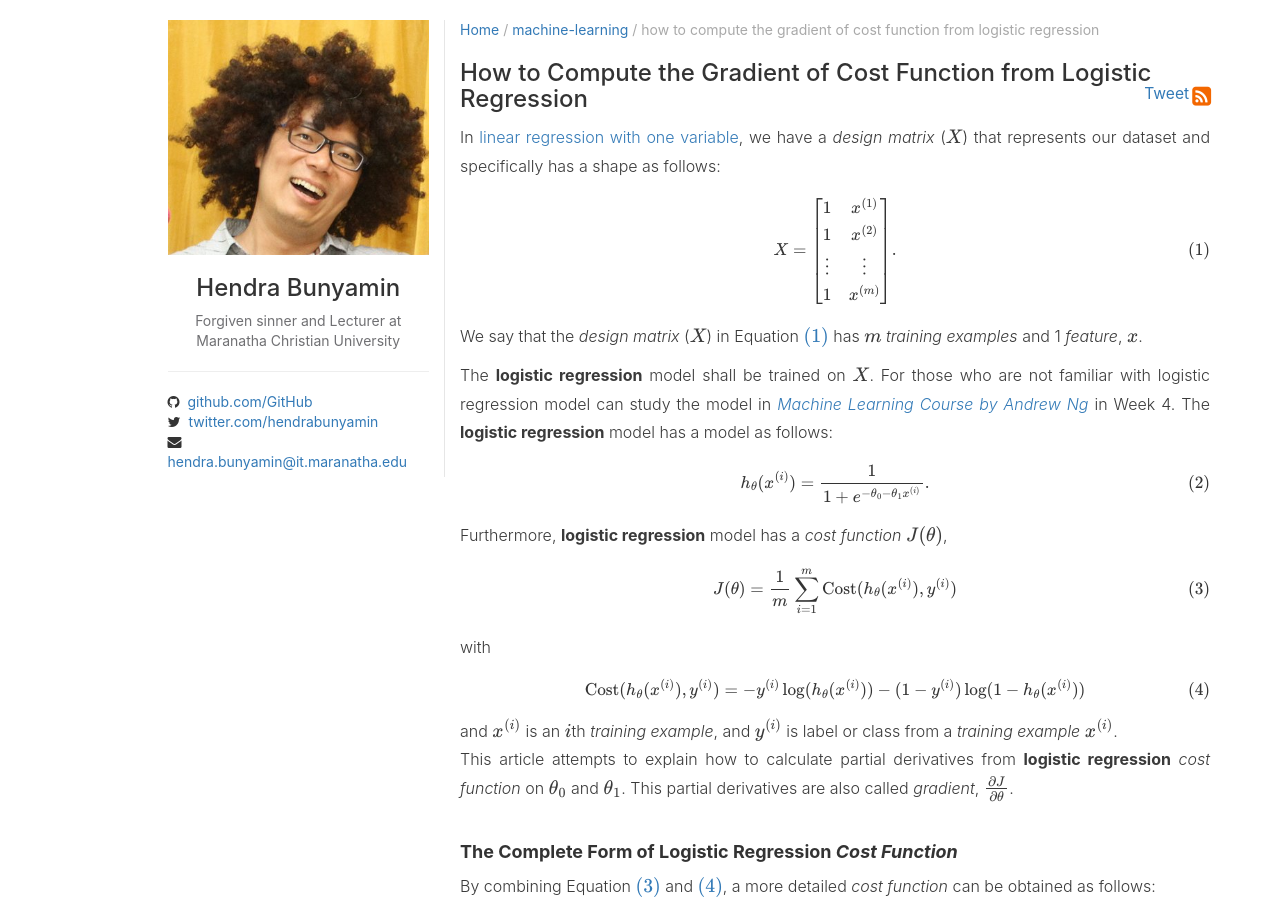
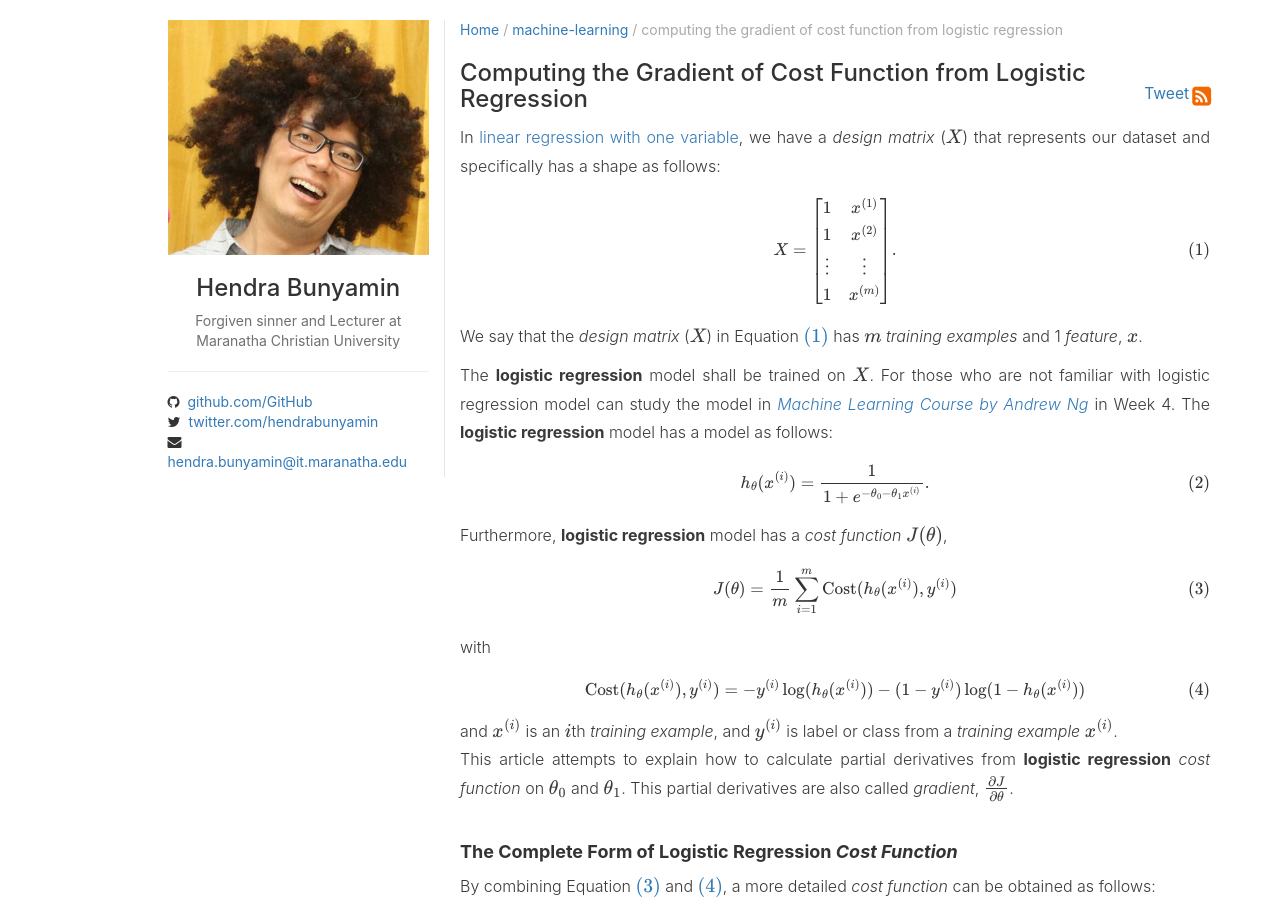
Before and after one commit to jethroGIT/jethrogit.github.io, a Jekyll site: the page built from _posts/machine-learning/2019-04-08-Gradient_Descent_for_Logistic_Regression.md, in a window 1280 px wide and 900 px high. Built offline with Jekyll 4.4.1, drawn with Linux system fonts in a browser that asks for light colours; formulas are drawn with MathJax 3; comment, search, counter and statistics services are not loaded.

Commit message:
Fix How to into Computing

```diff
--- a/_posts/machine-learning/2019-04-08-Gradient_Descent_for_Logistic_Regression.md
+++ b/_posts/machine-learning/2019-04-08-Gradient_Descent_for_Logistic_Regression.md
@@ -1,6 +1,6 @@
 ---
 layout: post
-title: How to Compute the Gradient of Cost Function from Logistic Regression
+title: Computing the Gradient of Cost Function from Logistic Regression
 category: Machine-Learning
 lang: EN
 description: The gradient of logistic regression
```
